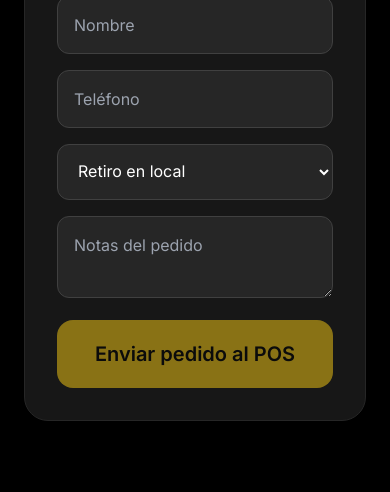
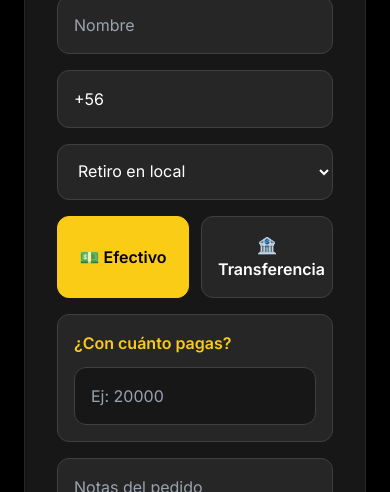
Before and after one commit to posamericanburger-maker/american-burger-pos, a React (Vite) app in the folder frontend/: page /tienda in a window 390 px wide. Shown: the part 1754-2246 px from the top of the page. Built offline with nearby package versions, Linux system fonts and the light colour scheme; no server answers.

Commit message:
Enhance Home component with bank info and phone formatting
Added bank information and improved phone number handling.

```diff
--- a/frontend/src/publicStore/pages/Home.jsx
+++ b/frontend/src/publicStore/pages/Home.jsx
@@ -2,6 +2,15 @@ import { useEffect, useMemo, useState } from 'react'
 import { createPublicOrder, getPublicProducts } from '../publicStoreApi'
 import Navbar from '../components/Navbar'
 import Hero from '../components/Hero'
+
+const BANK_INFO = {
+  bank: 'BANCO POR DEFINIR',
+  holder: 'AMERICAN BURGER',
+  accountType: 'Cuenta Corriente',
+  accountNumber: '000000000',
+  rut: 'XX.XXX.XXX-X',
+  email: 'americanburgerarica@gmail.com'
+}
 
 const money = (value) =>
   new Intl.NumberFormat('es-CL', {
@@ -9,6 +18,50 @@ const money = (value) =>
     currency: 'CLP',
     maximumFractionDigits: 0
   }).format(Number(value || 0))
+
+const onlyNumbers = (value = '') => String(value).replace(/[^0-9]/g, '')
+
+const normalizeChilePhone = (value = '') => {
+  let digits = onlyNumbers(value)
+
+  if (digits.startsWith('56')) {
+    digits = digits.slice(2)
+  }
+
+  if (digits.startsWith('0')) {
+    digits = digits.slice(1)
+  }
+
+  digits = digits.slice(0, 9)
+
+  return digits
+}
+
+const formatChilePhone = (value = '') => {
+  const digits = normalizeChilePhone(value)
+
+  if (!digits) return '+56 '
+
+  const part1 = digits.slice(0, 1)
+  const part2 = digits.slice(1, 5)
+  const part3 = digits.slice(5, 9)
+
+  let formatted = '+56 '
+
+  if (part1) formatted += part1
+  if (part2) formatted += ` ${part2}`
+  if (part3) formatted += ` ${part3}`
+
+  return formatted
+}
+
+const buildFinalPhone = (value = '') => {
+  const digits = normalizeChilePhone(value)
+
+  if (!digits) return ''
+
+  return `56${digits}`
+}
 
 function Home() {
   const [products, setProducts] = useState([])
@@ -21,6 +74,8 @@ function Home() {
     phone: '',
     address: '',
     deliveryType: 'pickup',
+    paymentMethod: 'cash',
+    cashAmount: '',
     notes: ''
   })
 
@@ -102,13 +157,35 @@ function Home() {
 
   const deliveryFee = customer.deliveryType === 'delivery' ? 1500 : 0
   const total = subtotal + deliveryFee
+  const cashAmount = Number(onlyNumbers(customer.cashAmount || 0))
+  const changeAmount = customer.paymentMethod === 'cash' ? cashAmount - total : 0
+
+  const copyBankInfo = async () => {
+    const text = `
+TRANSFERENCIA AMERICAN BURGER
+
+Banco: ${BANK_INFO.bank}
+Titular: ${BANK_INFO.holder}
+Tipo de cuenta: ${BANK_INFO.accountType}
+N° Cuenta: ${BANK_INFO.accountNumber}
+RUT: ${BANK_INFO.rut}
+Correo: ${BANK_INFO.email}
+Monto: ${money(total)}
+`.trim()
+
+    try {
+      await navigator.clipboard.writeText(text)
+      setMessage('Datos bancarios copiados')
+    } catch {
+      setMessage('No se pudieron copiar los datos bancarios')
+    }
+  }
 
   const submitOrder = async (event) => {
     event.preventDefault()
+    setMessage('')
 
-    console.log('submitOrder ejecutado')
-
-    setMessage('')
+    const finalPhone = buildFinalPhone(customer.phone)
 
     if (cart.length === 0) {
       setMessage('Agrega productos al pedido')
@@ -120,13 +197,18 @@ function Home() {
       return
     }
 
-    if (!customer.phone.trim()) {
-      setMessage('Ingresa tu teléfono')
+    if (normalizeChilePhone(customer.phone).length !== 9) {
+      setMessage('Ingresa un teléfono válido. Ejemplo: +56 9 4579 9597')
       return
     }
 
     if (customer.deliveryType === 'delivery' && !customer.address.trim()) {
       setMessage('Ingresa la dirección para delivery')
+      return
+    }
+
+    if (customer.paymentMethod === 'cash' && cashAmount > 0 && cashAmount < total) {
+      setMessage('El monto en efectivo no puede ser menor al total')
       return
     }
 
@@ -144,24 +226,30 @@ function Home() {
         subtotal: Number(item.price || 0) * Number(item.quantity || 1)
       }))
 
-      const payload = {
+      const paymentLabel =
+        customer.paymentMethod === 'cash'
+          ? `EFECTIVO${cashAmount > 0 ? ` | Paga con: ${money(cashAmount)} | Vuelto: ${money(Math.max(changeAmount, 0))}` : ''}`
+          : 'TRANSFERENCIA | Esperando comprobante/confirmación'
+
+      const notes = [
+        customer.notes ? customer.notes : '',
+        `Pago: ${paymentLabel}`
+      ]
+        .filter(Boolean)
+        .join(' | ')
+
+      const response = await createPublicOrder({
         customer_name: customer.name,
-        customer_phone: customer.phone,
+        customer_phone: finalPhone,
         customer_address: customer.address,
         delivery_type: customer.deliveryType,
-        notes: customer.notes,
-        payment_method: 'pending',
+        notes,
+        payment_method: customer.paymentMethod,
         items,
         subtotal,
         delivery_fee: deliveryFee,
         total
-      }
-
-      console.log('Enviando pedido web:', payload)
-
-      const response = await createPublicOrder(payload)
-
-      console.log('Respuesta pedido web:', response)
+      })
 
       setCart([])
       setCustomer({
@@ -169,6 +257,8 @@ function Home() {
         phone: '',
         address: '',
         deliveryType: 'pickup',
+        paymentMethod: 'cash',
+        cashAmount: '',
         notes: ''
       })
 
@@ -326,9 +416,11 @@ function Home() {
             />
 
             <input
-              value={customer.phone}
-              onChange={(e) => setCustomer({ ...customer, phone: e.target.value })}
-              placeholder="Teléfono"
+              value={formatChilePhone(customer.phone)}
+              onChange={(e) =>
+                setCustomer({ ...customer, phone: normalizeChilePhone(e.target.value) })
+              }
+              placeholder="+56 9 XXXX XXXX"
               className="w-full bg-neutral-800 border border-neutral-700 rounded-xl px-4 py-4 outline-none"
             />
 
@@ -354,6 +446,79 @@ function Home() {
               />
             )}
 
+            <div className="grid grid-cols-2 gap-3">
+              <button
+                type="button"
+                onClick={() => setCustomer({ ...customer, paymentMethod: 'cash' })}
+                className={`rounded-xl px-4 py-4 font-black border ${
+                  customer.paymentMethod === 'cash'
+                    ? 'bg-yellow-400 text-black border-yellow-400'
+                    : 'bg-neutral-800 text-white border-neutral-700'
+                }`}
+              >
+                💵 Efectivo
+              </button>
+
+              <button
+                type="button"
+                onClick={() => setCustomer({ ...customer, paymentMethod: 'transfer' })}
+                className={`rounded-xl px-4 py-4 font-black border ${
+                  customer.paymentMethod === 'transfer'
+                    ? 'bg-yellow-400 text-black border-yellow-400'
+                    : 'bg-neutral-800 text-white border-neutral-700'
+                }`}
+              >
+                🏦 Transferencia
+              </button>
+            </div>
+
+            {customer.paymentMethod === 'cash' && (
+              <div className="bg-neutral-800 border border-neutral-700 rounded-xl p-4 space-y-3">
+                <label className="block font-black text-yellow-400">
+                  ¿Con cuánto pagas?
+                </label>
+
+                <input
+                  value={customer.cashAmount}
+                  onChange={(e) =>
+                    setCustomer({ ...customer, cashAmount: onlyNumbers(e.target.value) })
+                  }
+                  placeholder="Ej: 20000"
+                  className="w-full bg-neutral-900 border border-neutral-700 rounded-xl px-4 py-4 outline-none"
+                />
+
+                {cashAmount > 0 && (
+                  <p className="font-bold">
+                    Vuelto estimado:{' '}
+                    <span className="text-yellow-400">
+                      {money(Math.max(changeAmount, 0))}
+                    </span>
+                  </p>
+                )}
+              </div>
+            )}
+
+            {customer.paymentMethod === 'transfer' && (
+              <div className="bg-neutral-800 border border-neutral-700 rounded-xl p-4 space-y-2">
+                <h3 className="font-black text-yellow-400">Datos para transferencia</h3>
+                <p>Banco: {BANK_INFO.bank}</p>
+                <p>Titular: {BANK_INFO.holder}</p>
+                <p>Tipo: {BANK_INFO.accountType}</p>
+                <p>Cuenta: {BANK_INFO.accountNumber}</p>
+                <p>RUT: {BANK_INFO.rut}</p>
+                <p>Correo: {BANK_INFO.email}</p>
+                <p className="font-black text-yellow-400">Monto: {money(total)}</p>
+
+                <button
+                  type="button"
+                  onClick={copyBankInfo}
+                  className="w-full bg-yellow-400 text-black rounded-xl py-3 font-black"
+                >
+                  Copiar datos bancarios
+                </button>
+              </div>
+            )}
+
             <textarea
               value={customer.notes}
               onChange={(e) => setCustomer({ ...customer, notes: e.target.value })}
```
